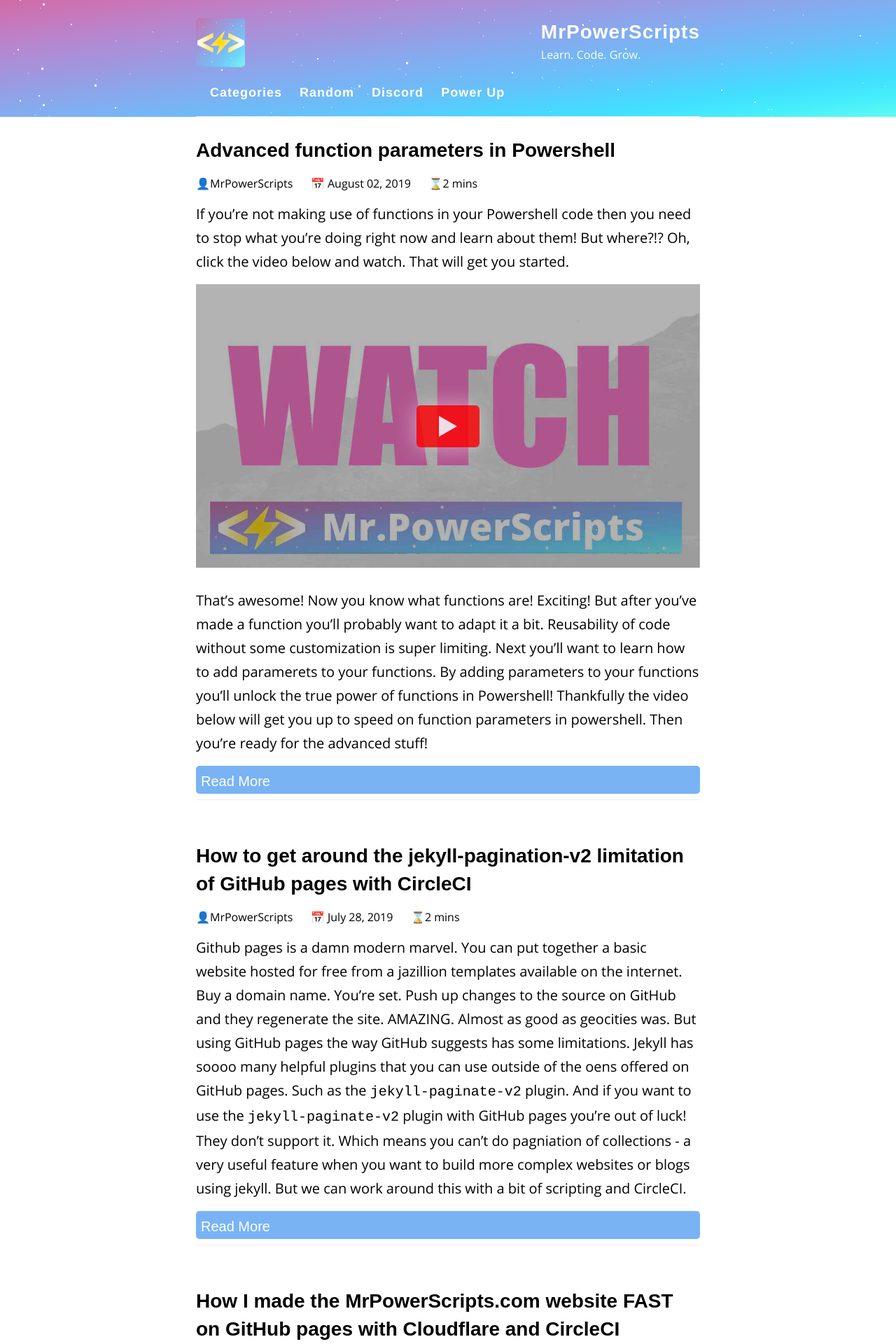
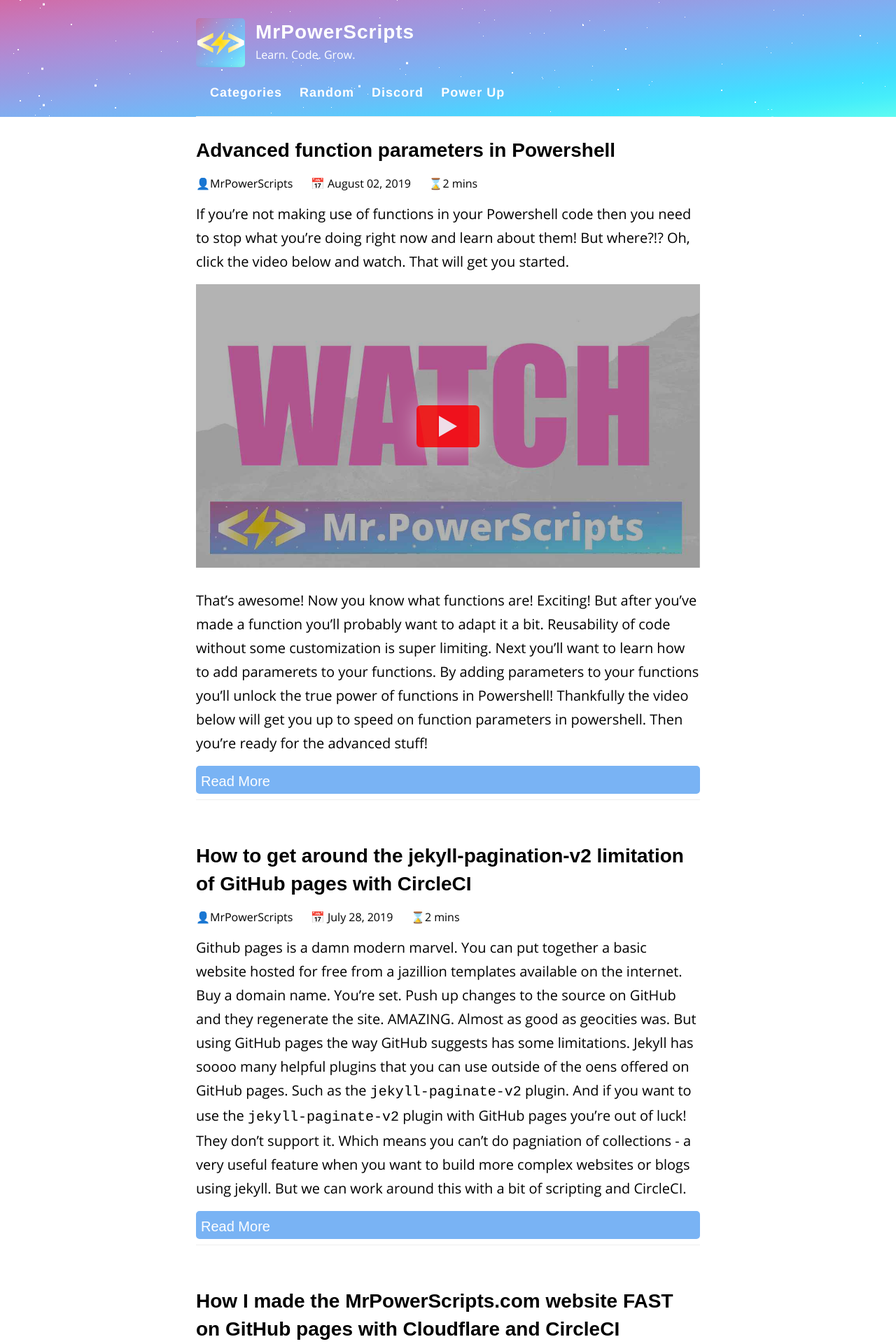
Before and after one commit to MrPowerScripts/MrPowerScripts.com, a Jekyll site: the page built from index.html, in a window 1280 px wide. Shown: the top 1920 px of the page at 70% size. Built offline with Jekyll 4.4.1, drawn with Linux system fonts in a browser that asks for light colours; the list of posts is cut into pages by our own code.

Commit message:
keep logo and text in the right place on any size screen

```diff
--- a/_layouts/default.html
+++ b/_layouts/default.html
@@ -35,11 +35,12 @@
       <div id='stars3'></div>
       <div class="container">
         <header class="masthead">
-          <a href="{{ site.baseurl }}/" class="site-avatar"><img src="{{ site.avatar }}" alt="site avatar" /></a>
-
-          <div class="site-info">
-            <h2 class="site-name"><a href="{{ site.baseurl }}/">{{ site.name }}</a></h2>
-            <p class="site-description">{{ site.description }}</p>
+          <div class="mh-txt-wrap">
+            <a href="{{ site.baseurl }}/" class="site-avatar"><img src="{{ site.avatar }}" alt="site avatar" /></a>
+            <div class="site-info">
+              <h2 class="site-name"><a href="{{ site.baseurl }}/">{{ site.name }}</a></h2>
+              <p class="site-description">{{ site.description }}</p>
+            </div>
           </div>
 
           <nav>
--- a/style.scss
+++ b/style.scss
@@ -188,6 +188,10 @@
   flex-flow: row wrap;
   justify-content: space-between;
   color: white;
+
+  .mh-txt-wrap {
+    width: 639px;
+  }
 
   a {
     color: white;
```
